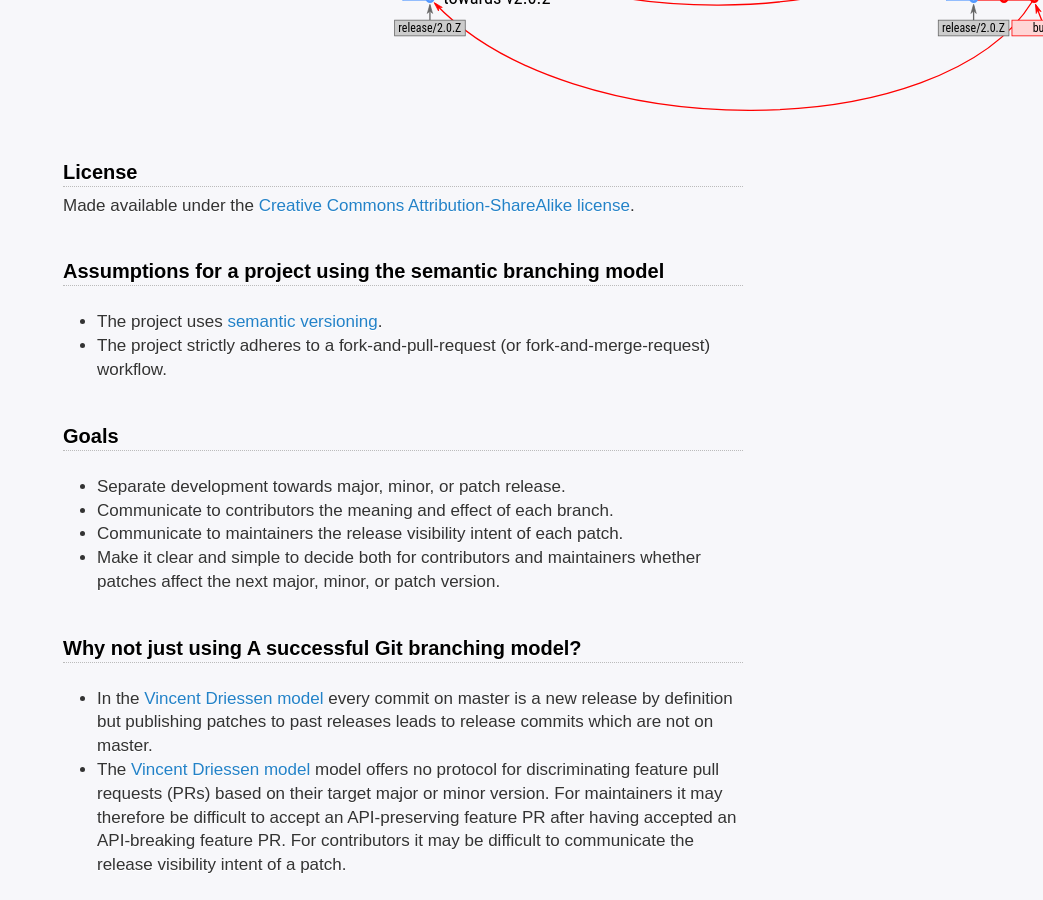
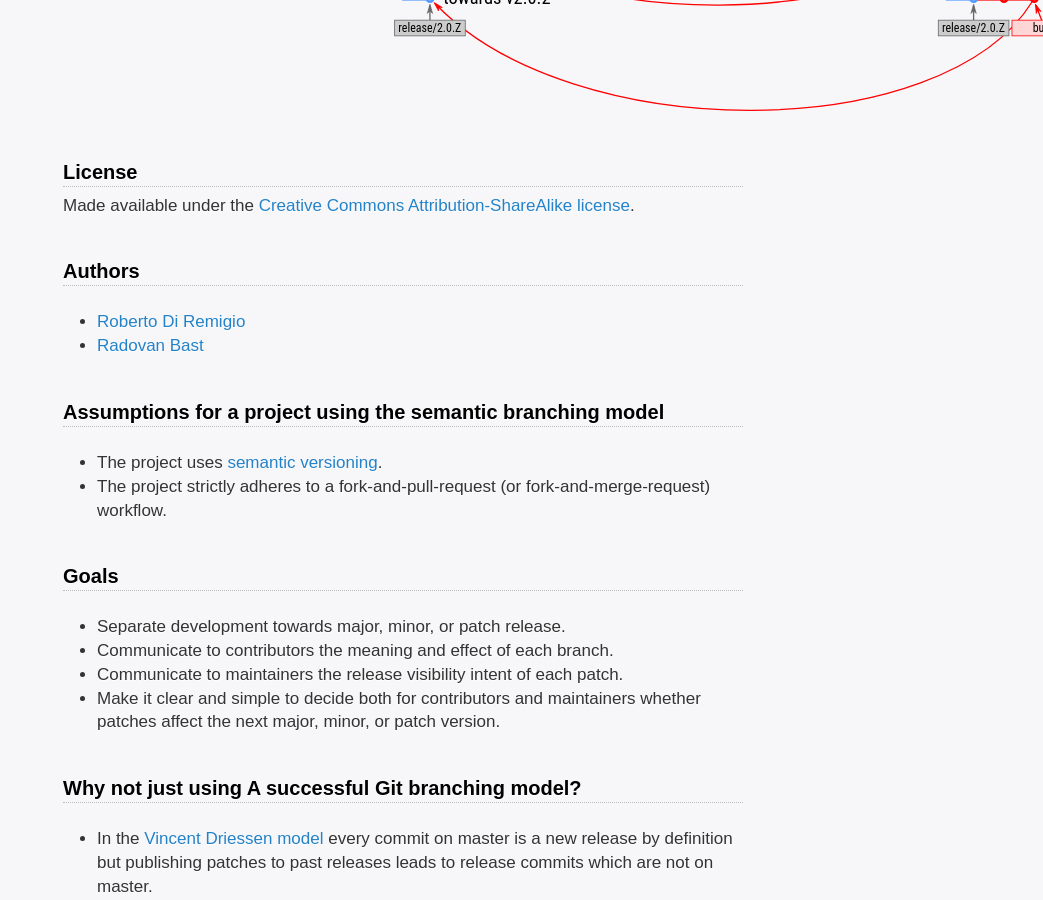
Before and after one commit to dev-cafe/branching-model, a Jekyll site: the page built from index.md, in a window 1280 px wide and 900 px high, scrolled down 612 px. Shown: the whole window, without its empty margins (237-1280 px from the left). Built offline with Jekyll 4.4.1, drawn with Linux system fonts in a browser that asks for light colours; our own code applies the rules of GitHub Pages for plain Markdown files.

Commit message:
add authors

```diff
--- a/index.md
+++ b/index.md
@@ -13,6 +13,12 @@ permalink: /
 
 Made available under the
 [Creative Commons Attribution-ShareAlike license](https://creativecommons.org/licenses/by-sa/4.0/).
+
+
+## Authors
+
+- [Roberto Di Remigio](https://totaltrash.xyz)
+- [Radovan Bast](http://bast.fr)
 
 
 ## Assumptions for a project using the semantic branching model
```
